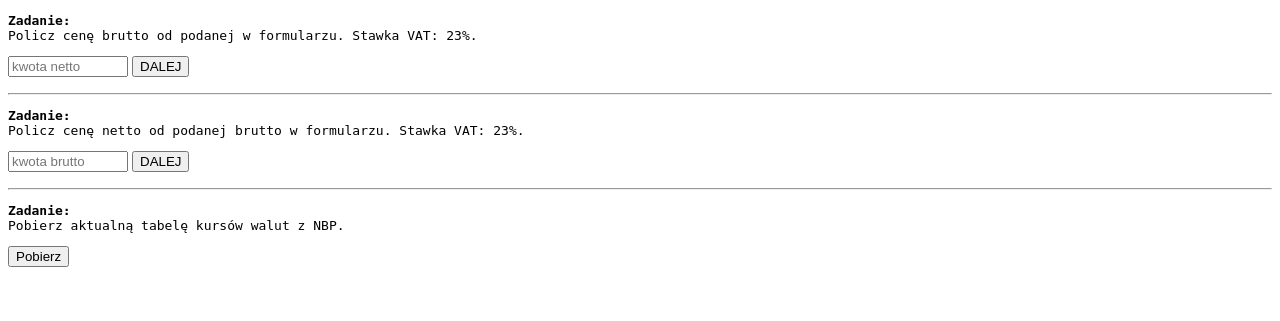
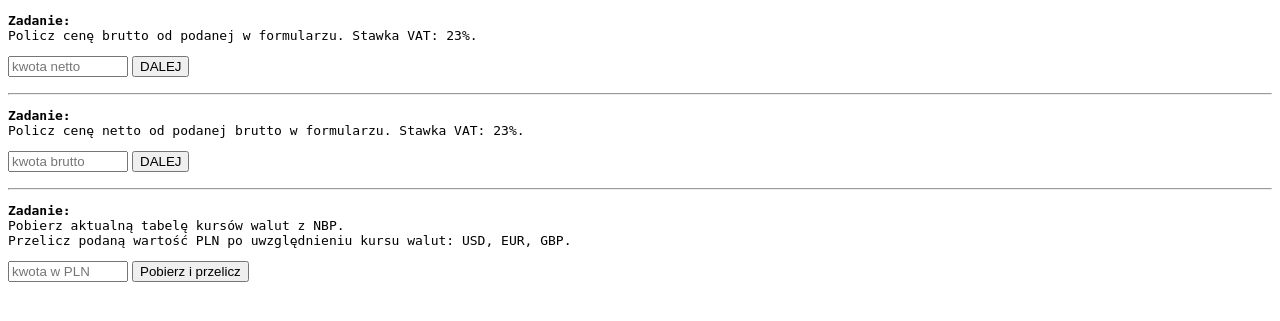
Before and after one commit to ekawalec/lokalnyprogramista, a PHP site: page /work/taxes.php in a window 1280 px wide. Shown: the top 321 px of the page. Run offline with PHP 8.4, Linux system fonts and the light colour scheme.

Commit message:
warsztaty cz. 4 - podatki

```diff
--- a/work/taxes.php
+++ b/work/taxes.php
@@ -64,13 +64,15 @@ Policz cenę netto od podanej brutto w formularzu. Stawka VAT: 23%.
 <pre>
 <strong>Zadanie:</strong>
 Pobierz aktualną tabelę kursów walut z NBP.
+Przelicz podaną wartość PLN po uwzględnieniu kursu walut: USD, EUR, GBP.
 </pre>
 <form action="">
-    <input type="submit" name="getCurrency" value="Pobierz" >
+    <input type="number" step="0.01" min="0" max="1000000" placeholder="kwota w PLN" name="pln_value" required>
+    <input type="submit" name="getCurrency" value="Pobierz i przelicz" >
 </form>
 <p>
     <?php
-    if (isset($_GET['getCurrency']) && $_GET['getCurrency']=='Pobierz') {
+    if (isset($_GET['getCurrency']) && $_GET['getCurrency']=='Pobierz i przelicz') {
         $table = 'a';
         $url = 'http://api.nbp.pl/api/exchangerates/tables/'.$table;
         $data = file_get_contents($url);
@@ -82,10 +84,10 @@ Pobierz aktualną tabelę kursów walut z NBP.
         echo '<br>';
         echo 'Format JSON przekształcony na tablicę: <br>';
         $jsonTable = json_decode($data, 1);
-        echo '<h5>pełna tablica JSON</h5>';
-        echo '<pre>';
-        print_r($jsonTable);
-        echo '</pre>';
+//        echo '<h5>pełna tablica JSON:</h5>';
+//        echo '<pre>';
+//        print_r($jsonTable);
+//        echo '</pre>';
 
         // szukam interesujących mnie walut: USD, EUR i GBP
         // 1. muszę znać strukturę JSON z danymi:
@@ -93,14 +95,14 @@ Pobierz aktualną tabelę kursów walut z NBP.
         //            [no] => 068/A/NBP/2019
         //            [effectiveDate] => 2019-04-05
         //
-        echo '<h5>tablica okrojonego JSON\'a do parametru rates</h5>';
-        echo '<pre>';
-        print_r($jsonTable[0]['rates']);
-        echo '</pre>';
+//        echo '<h5>tablica okrojonego JSON\'a do parametru rates:</h5>';
+//        echo '<pre>';
+//        print_r($jsonTable[0]['rates']);
+//        echo '</pre>';
 
         // lista interesujących mnie walut:
         $wanted = [
-            'USD', 'EUR', 'GBP'
+            'USD', 'EUR', 'GBP', 'DKK'
         ];
         $result = [];
         foreach ($jsonTable[0]['rates'] as $rate) {
@@ -110,12 +112,18 @@ Pobierz aktualną tabelę kursów walut z NBP.
         }
         // teraz mogę liczyć coś uwzględniając waluty które mnie interesują
         // $result
-        echo '<h5>tablica znalezionych pasujących walut</h5>';
+        echo '<h5>tablica znalezionych pasujących walut:</h5>';
         echo '<pre>';
         print_r($result);
         echo '</pre>';
 
-
+        $pln_value = (float)$_GET['pln_value'];
+        echo '<h5>'.$pln_value.' PLN to:</h5>';
+        echo '<ul>';
+        foreach ($result as $rate) {
+            echo '<li>'.$rate['currency'].' ['.$rate['code'].']: '.number_format($pln_value / $rate['mid'], 2).'</li>';
+        }
+        echo '</ul>';
     }
     ?>
 </p>
```
